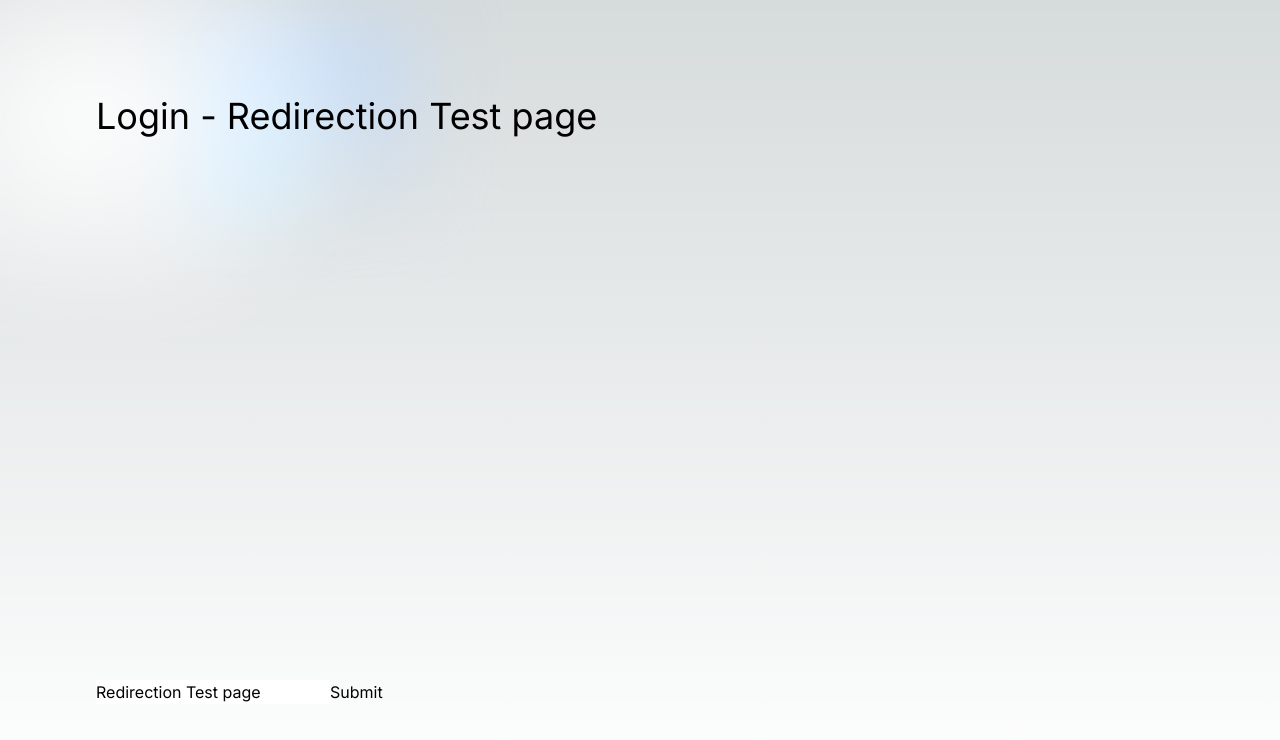
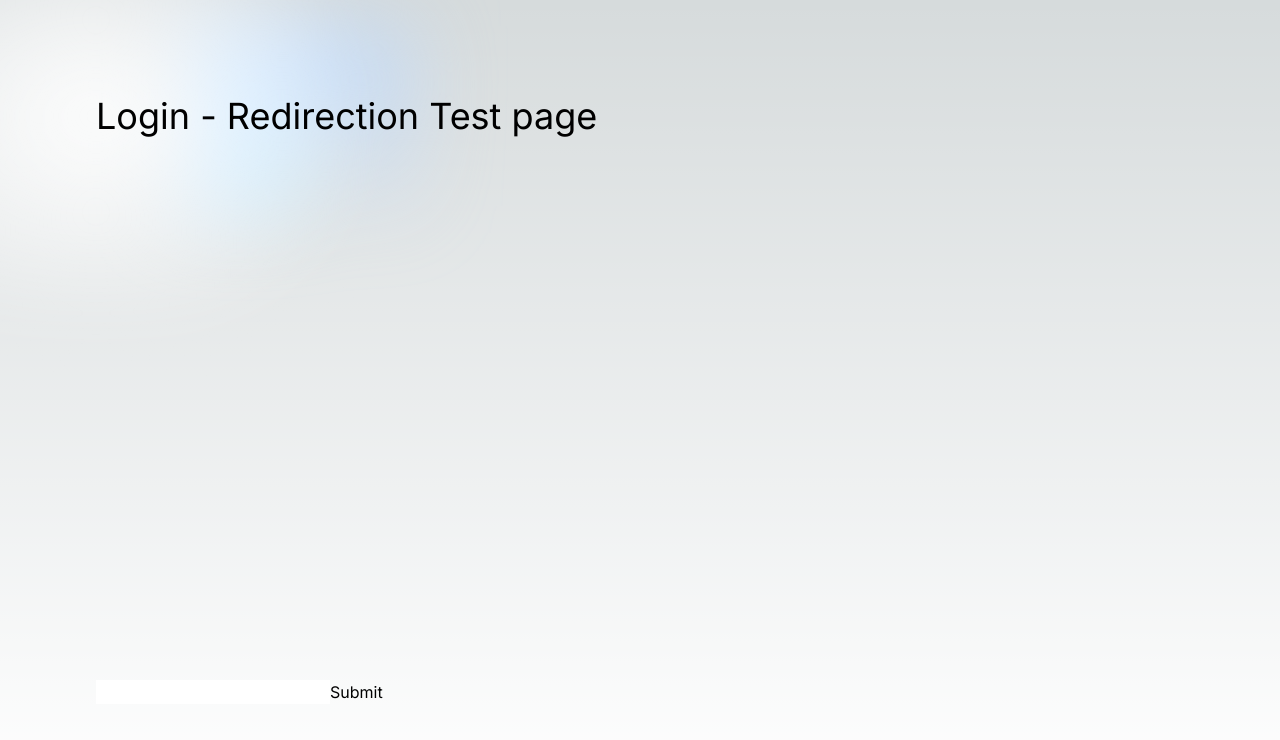
Before and after one commit to velkan14/test-page, a Next.js app: page /auth/authenticator in a window 1280 px wide. Shown: the top 740 px of the page. Built offline with nearby package versions, Linux system fonts and the light colour scheme.

Commit message:
fix: proper search params

```diff
--- a/src/app/auth/authenticator/page.tsx
+++ b/src/app/auth/authenticator/page.tsx
@@ -15,8 +15,8 @@ export default async function Authenticator({ searchParams }:{
       </div>
 
       <form action={actionUrl.toString()} id="RequestForm" method="post">
-        <input name="provider" type="text" value={WEBSITE_NAME} />
-        <input type="hidden" name="SAMLResponse" value="Base64EncodedSAMLResponse" />
+        <input name="provider" type="hidden" value={WEBSITE_NAME} />
+        <input type="text" name="SAMLResponse" />
         <input type="hidden" name="RelayState" value={relay} />
         <input id="SubmitButton" type="submit" value="Submit" />
       </form>
--- a/src/app/auth/saml/route.ts
+++ b/src/app/auth/saml/route.ts
@@ -1,15 +1,16 @@
 import { NextRequest } from "next/server";
 
 export async function POST(request: Request | NextRequest) {
-  // Parse the request body
   const formData = await request.formData();
   const provider = formData.get('provider');
   const SAMLResponse = formData.get('SAMLResponse');
   const RelayState = formData.get('RelayState');
 
-  // Example processing
   console.log(`Received provider: ${provider}, SAMLResponse: ${SAMLResponse} RelayState: ${RelayState}`);
 
-  // Return a response
-  return Response.redirect(`/auth/receiver?provider=${provider}&saml=${SAMLResponse}`, 303);
+  const params = new URLSearchParams()
+  params.set('provider', provider)
+  params.set('SAMLResponse', SAMLResponse)
+
+  return Response.redirect(`/auth/receiver?${params.toString()}`, 303);
 }
```
